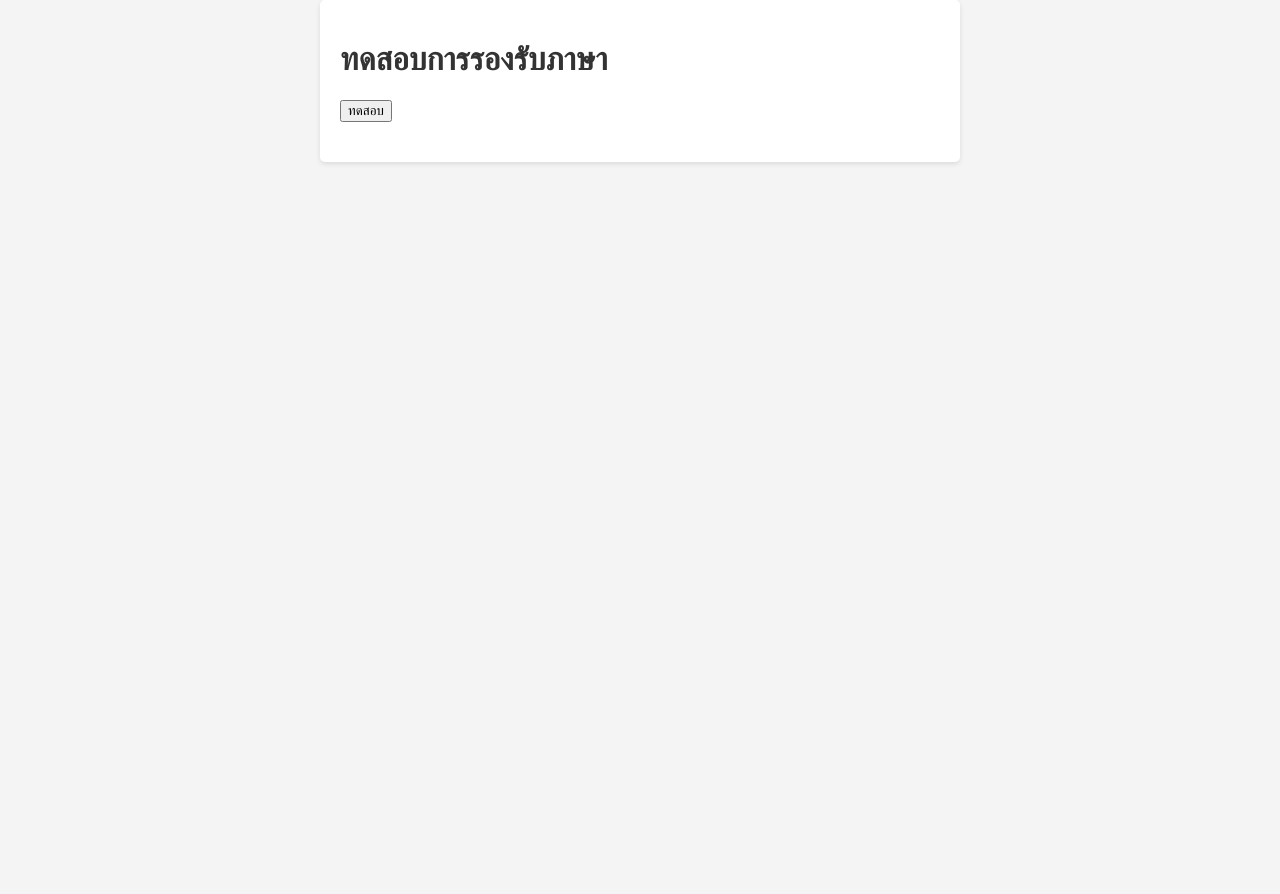
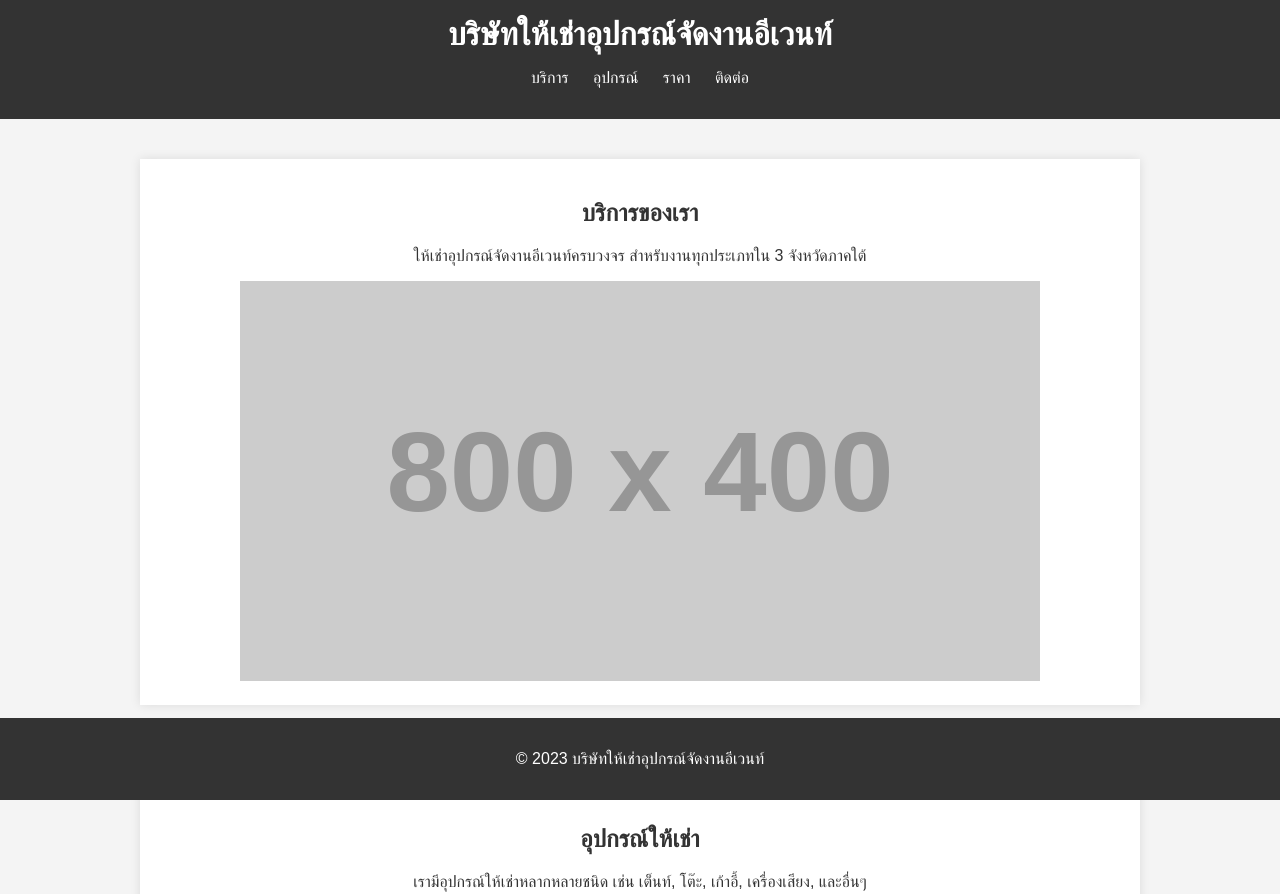
Before and after one commit to singfirewire/singfirewire.github.io, a plain HTML site: page index.html in a window 1280 px wide. Shown: the top 894 px of the page. Before the commit the page ends 800 px from the top, so only its background shows below. Drawn offline with Linux system fonts and the light colour scheme; placeholder pictures from the web are drawn by us.

Commit message:
Update index.html

```diff
--- a/index.html
+++ b/index.html
@@ -1,89 +1,129 @@
 <!DOCTYPE html>
-<html lang="en">
+<html lang="th">
 <head>
     <meta charset="UTF-8">
     <meta name="viewport" content="width=device-width, initial-scale=1.0">
-    <title>ทดสอบการรองรับภาษา</title>
+    <title>บริษัทให้เช่าอุปกรณ์จัดงานอีเวนท์</title>
     <style>
         body {
-            font-family: sans-serif;
-            display: flex;
-            flex-direction: column;
-            align-items: center;
-            min-height: 100vh;
+            font-family: 'Kanit', sans-serif; /* ใช้ฟอนต์ Kanit */
+            margin: 0;
+            padding: 0;
             background-color: #f4f4f4;
+            color: #333;
+        }
+
+        header {
+            background-color: #333;
+            color: #fff;
+            text-align: center;
+            padding: 1rem 0;
+        }
+
+        h1 {
             margin: 0;
         }
 
-        h1 {
-            color: #333;
+        nav ul {
+            padding: 0;
+            list-style: none;
+            text-align: center;
+        }
+
+        nav li {
+            display: inline;
+            margin: 0 10px;
+        }
+
+        nav a {
+            color: #fff;
+            text-decoration: none;
+        }
+
+        section {
+            padding: 20px;
+            text-align: center;
         }
 
         .container {
+            max-width: 960px;
+            margin: 20px auto;
             background-color: #fff;
             padding: 20px;
-            border-radius: 5px;
-            box-shadow: 0 2px 5px rgba(0, 0, 0, 0.1);
-            max-width: 600px;
-            width: 90%;
+            box-shadow: 0 0 10px rgba(0, 0, 0, 0.1);
         }
 
-        #results {
-            margin-top: 20px;
-            text-align: left;
-            white-space: pre-wrap; /* เพื่อรักษาการขึ้นบรรทัดใหม่ */
+        img {
+            max-width: 100%;
+            height: auto;
         }
 
-        @media (max-width: 600px) {
-            .container {
-                width: 95%;
-            }
+        footer {
+            background-color: #333;
+            color: #fff;
+            text-align: center;
+            padding: 1rem 0;
+            position: fixed;
+            bottom: 0;
+            width: 100%;
         }
     </style>
 </head>
 <body>
-    <div class="container">
-        <h1>ทดสอบการรองรับภาษา</h1>
-        <button onclick="checkSupport()">ทดสอบ</button>
-        <div id="results"></div>
-    </div>
 
-    <script>
-        function checkSupport() {
-            const resultsDiv = document.getElementById('results');
-            let result = "ผลการทดสอบ:\n";
+    <header>
+        <h1>บริษัทให้เช่าอุปกรณ์จัดงานอีเวนท์</h1>
+        <nav>
+            <ul>
+                <li><a href="#บริการ">บริการ</a></li>
+                <li><a href="#อุปกรณ์">อุปกรณ์</a></li>
+                <li><a href="#ราคา">ราคา</a></li>
+                <li><a href="#ติดต่อ">ติดต่อ</a></li>
+            </ul>
+        </nav>
+    </header>
 
-            // HTML5 APIs
-            result += "HTML5 Canvas: " + (window.HTMLCanvasElement ? "รองรับ" : "ไม่รองรับ") + "\n";
-            result += "WebGL: " + (window.WebGLRenderingContext ? "รองรับ" : "ไม่รองรับ") + "\n";
-            result += "WebRTC: " + (navigator.getUserMedia ? "รองรับ" : "ไม่รองรับ") + "\n";
-            result += "localStorage: " + (typeof(Storage) !== "undefined" ? "รองรับ" : "ไม่รองรับ") + "\n";
-            result += "Geolocation: " + (navigator.geolocation ? "รองรับ" : "ไม่รองรับ") + "\n";
+    <section id="บริการ">
+        <div class="container">
+            <h2>บริการของเรา</h2>
+            <p>ให้เช่าอุปกรณ์จัดงานอีเวนท์ครบวงจร สำหรับงานทุกประเภทใน 3 จังหวัดภาคใต้</p>
+            <img src="https://via.placeholder.com/800x400?text=Event+Equipment+Rental" alt="อุปกรณ์จัดงานอีเวนท์">
+        </div>
+    </section>
 
-            // JavaScript Features
-            try {
-                eval("let test = 'test';");
-                result += "let keyword: รองรับ\n";
-            } catch (e) {
-                result += "let keyword: ไม่รองรับ\n";
-            }
-            result += "Arrow functions: " + (typeof (() => {}) === "function" ? "รองรับ" : "ไม่รองรับ") + "\n";
-            result += "Classes: " + (typeof class Test {} === "function" ? "รองรับ" : "ไม่รองรับ") + "\n";
+    <section id="อุปกรณ์">
+        <div class="container">
+            <h2>อุปกรณ์ให้เช่า</h2>
+            <p>เรามีอุปกรณ์ให้เช่าหลากหลายชนิด เช่น เต็นท์, โต๊ะ, เก้าอี้, เครื่องเสียง, และอื่นๆ</p>
+            <img src="https://via.placeholder.com/800x400?text=Event+Equipment" alt="อุปกรณ์จัดงานอีเวนท์">
+        </div>
+    </section>
 
-            // CSS Features
-            result += "CSS Flexbox: " + (CSS.supports("display", "flex") ? "รองรับ" : "ไม่รองรับ") + "\n";
-            result += "CSS Grid: " + (CSS.supports("display", "grid") ? "รองรับ" : "ไม่รองรับ") + "\n";
-            result += "CSS Variables: " + (CSS.supports("--test", "test") ? "รองรับ" : "ไม่รองรับ") + "\n";
+    <section id="ราคา">
+        <div class="container">
+            <h2>ราคาค่าเช่า</h2>
+            <p>ตรวจสอบราคาค่าเช่าเบื้องต้นได้ที่นี่ หรือติดต่อเราเพื่อขอใบเสนอราคา</p>
+            <ul>
+                <li>เต็นท์: เริ่มต้นที่ 1,000 บาท/วัน</li>
+                <li>โต๊ะ: เริ่มต้นที่ 200 บาท/ตัว</li>
+                <li>เก้าอี้: เริ่มต้นที่ 50 บาท/ตัว</li>
+                <li>เครื่องเสียง: เริ่มต้นที่ 5,000 บาท/ชุด</li>
+            </ul>
+        </div>
+    </section>
 
-            // Other Technologies (อาจไม่แม่นยำ)
-            result += "Java: " + (navigator.javaEnabled() ? "อาจรองรับ" : "ไม่รองรับ") + "\n";
-            result += "Flash: " + (navigator.plugins["Shockwave Flash"] ? "อาจรองรับ" : "ไม่รองรับ") + "\n";
+    <section id="ติดต่อ">
+        <div class="container">
+            <h2>ติดต่อเรา</h2>
+            <p>คุยง่าย เป็นกันเอง บริการด้วยใจ</p>
+            <p>โทร: 089-999-9999</p>
+            <p>Email: [email protected]</p>
+        </div>
+    </section>
 
-            // Node.js (ไม่สามารถตรวจสอบจากฝั่ง client ได้)
-            result += "Node.js: ไม่สามารถตรวจสอบจากฝั่ง client ได้\n";
+    <footer>
+        <p>&copy; 2023 บริษัทให้เช่าอุปกรณ์จัดงานอีเวนท์</p>
+    </footer>
 
-            resultsDiv.innerText = result;
-        }
-    </script>
 </body>
 </html>
```
